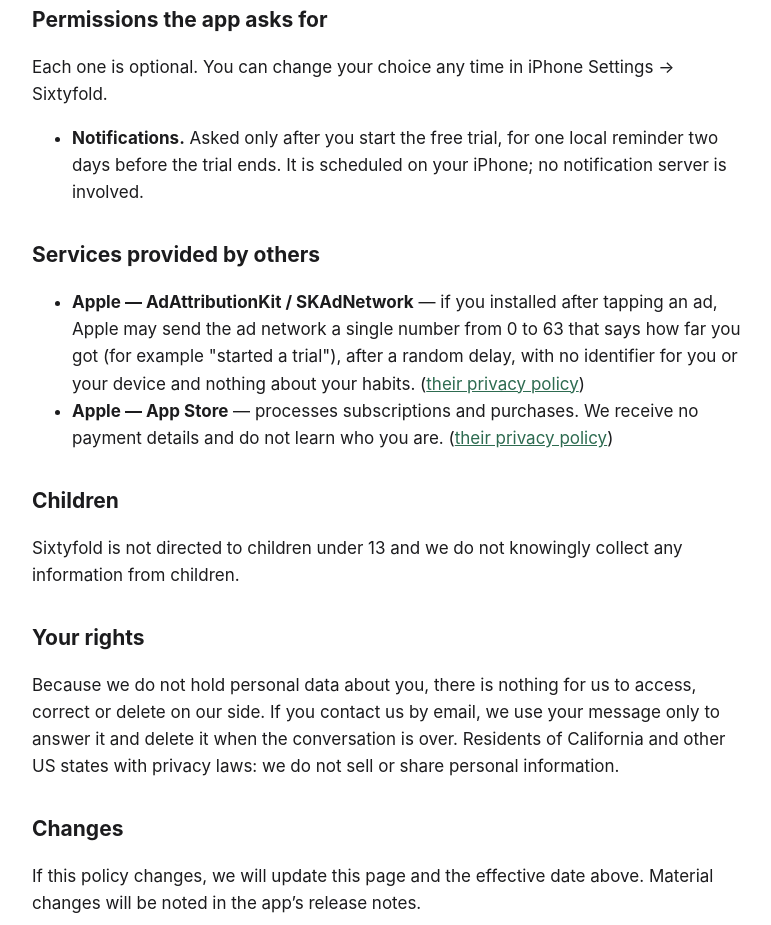
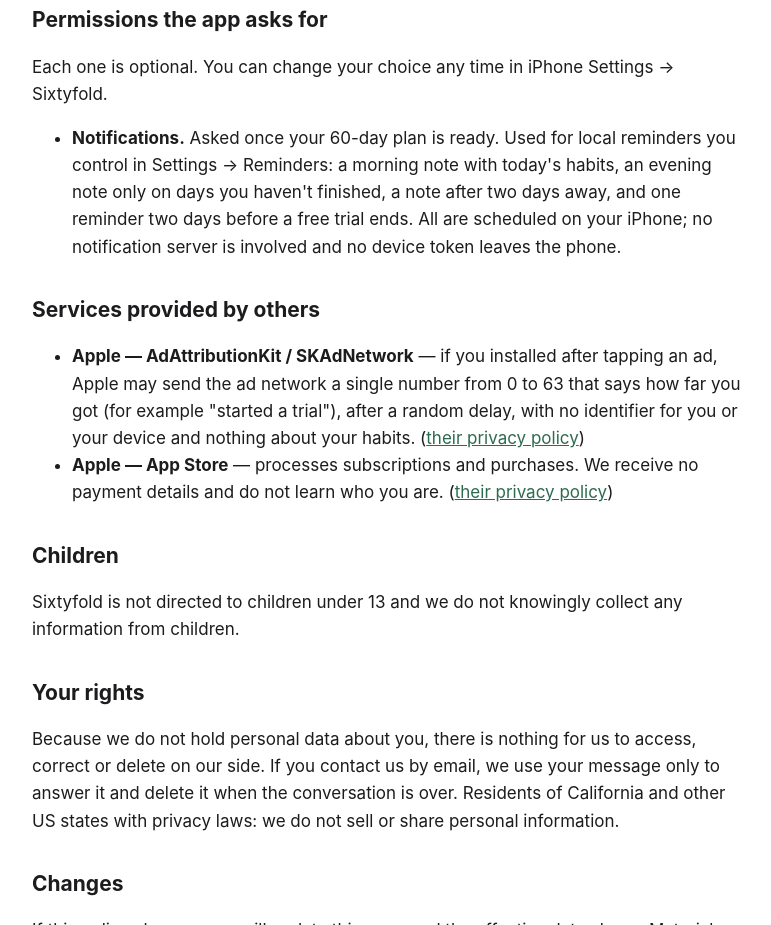
Before and after one commit to idenq/quietoak, a plain HTML site: page sixtyfold/privacy/index.html in a window 1280 px wide. Shown: the part 1100-2025 px from the top of the page, without its empty margins (248-1019 px from the left). Drawn offline with Linux system fonts and the light colour scheme.

Commit message:
Sixtyfold: reminders in privacy policy and FAQ
Co-Authored-By: Claude Opus 5.5 <noreply@anthropic.com>

```diff
--- a/sixtyfold/privacy/index.html
+++ b/sixtyfold/privacy/index.html
@@ -46,7 +46,7 @@
 
 <h2>Permissions the app asks for</h2>
 <p>Each one is optional. You can change your choice any time in iPhone Settings → Sixtyfold.</p>
-<ul><li><strong>Notifications.</strong> Asked only after you start the free trial, for one local reminder two days before the trial ends. It is scheduled on your iPhone; no notification server is involved.</li></ul>
+<ul><li><strong>Notifications.</strong> Asked once your 60-day plan is ready. Used for local reminders you control in Settings → Reminders: a morning note with today&#39;s habits, an evening note only on days you haven&#39;t finished, a note after two days away, and one reminder two days before a free trial ends. All are scheduled on your iPhone; no notification server is involved and no device token leaves the phone.</li></ul>
 
 
 <h2>Services provided by others</h2>
```
Also changed, not shown: sixtyfold/index.html (+1 -0 lines).
